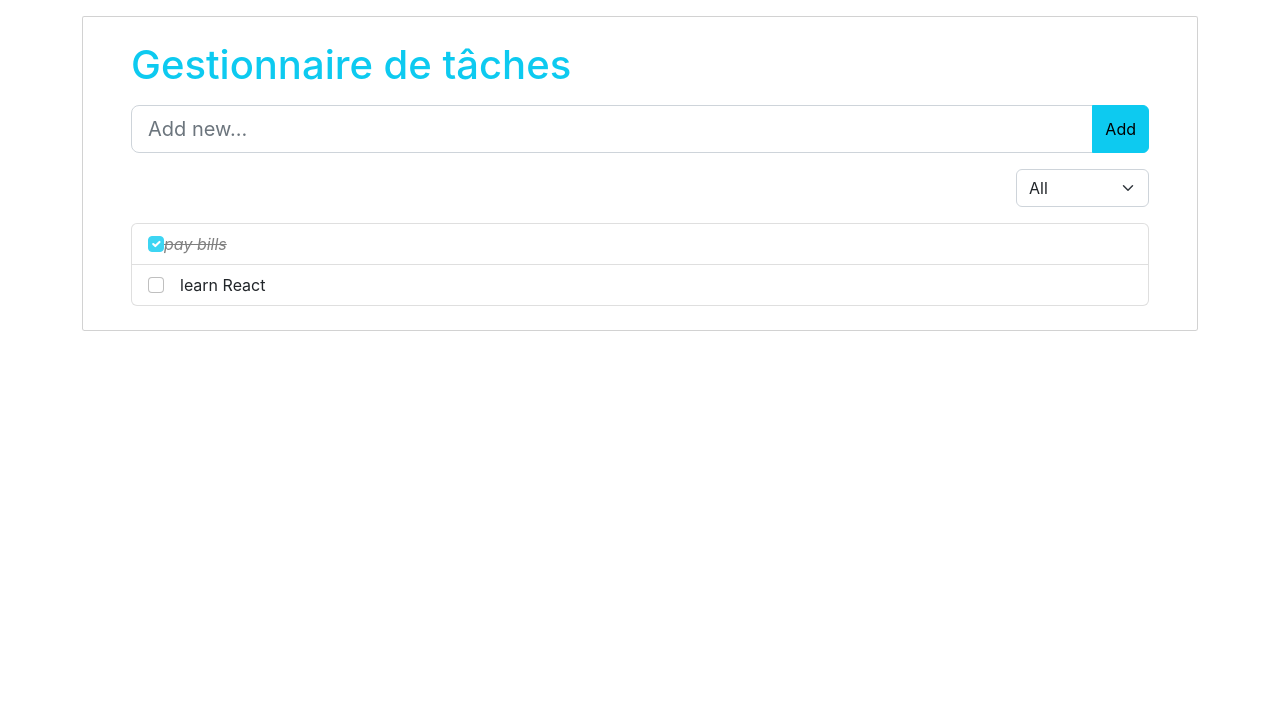
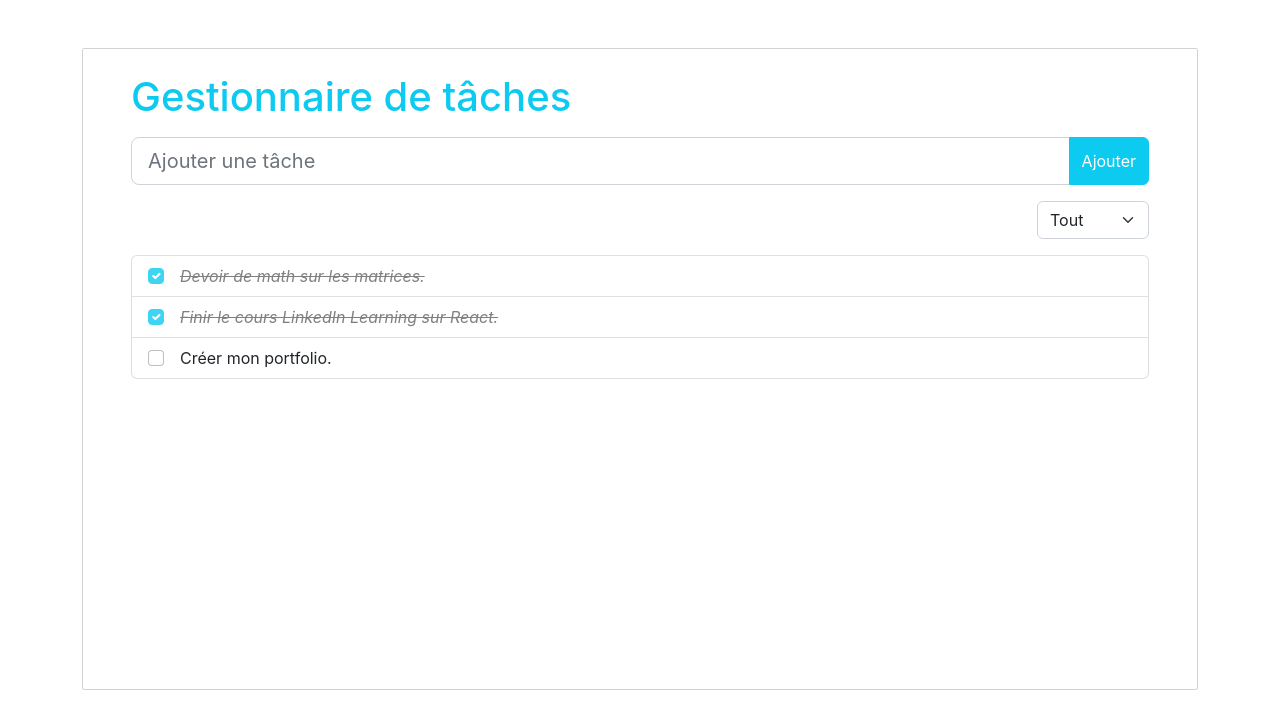
Before and after one commit to YousLa/Gestionnaire-de-taches, a React (Create React App) app: page / in a window 1280 px wide. Shown: the top 728 px of the page. Built offline with nearby package versions, Linux system fonts and the light colour scheme.

Commit message:
Commentaires de fin

```diff
--- a/src/App.css
+++ b/src/App.css
@@ -28,6 +28,9 @@
   width: auto;
 }
 
+.card-body {
+  min-height: 80vh;
+}
 
 .form-check-input:checked {
   background-color: #3dd5f3;
--- a/src/App.js
+++ b/src/App.js
@@ -1,20 +1,13 @@
-// ^ useState : Hook pour gérer les états dans le composants fonctionnels.
-// ^ usemMemo : Hook pour mémoriser la valeur calculée entre les rendus.
-// ^ useRef : Hook pour créer une référence mutable qui persiste à travers les rendus.
-// ^ forwardRed : Fonction pour transférer les références aux composants enfants.
-// ^ useReducer : Hook pour gérer les états avec des actions et un reducer.
-// ^uuid : Bibliothèque pour générer des identifiants uniques.
+// * Ces lignes importent les composants nécessaires depuis les fichiers correspondants et une feuille de style.
 import Select from "./components/Select";
 import Form from "./components/Form";
 import List from "./components/List";
 import './App.css';
 
-
-
 // ^ Composant fonctionnel => Container | qui représente un conteneur stylisé avec des props => {title} & {children}
 const Container = ({ children, title }) => {
   return (
-    <div className="container py-3">
+    <div className="container py-md-5 py-3">
       <div className="row d-flex justify-content-center align-items-center h-100">
         <div className="col">
           <div className="card" id="list1" style={{ borderRadius: ".15rem" }}>
@@ -29,7 +22,7 @@ const Container = ({ children, title }) => {
 }
 
 
-// ^ Composant principal => App |
+// ^ Composant principal de l'application => App | il utilise le composant => Container | avec à l'intérieur les composants Form | Select | List
 function App({ }) {
   return (
     <Container title="Gestionnaire de tâches">
--- a/src/components/Form.js
+++ b/src/components/Form.js
@@ -1,12 +1,25 @@
+// ^ usemMemo : Hook pour mémoriser la valeur calculée entre les rendus.
+// ^ useRef : Hook pour créer une référence mutable qui persiste à travers les rendus.
+// ^ uuid : Bibliothèque pour générer des identifiants uniques.
+// ^ useAppContext : est un hook personnalisé utilisé pour accéder au contexte de l'application.
+
 import { useMemo, useRef } from "react";
 import { v4 as uuid } from "uuid";
 import { useAppContext } from '../context';
 
-// ^ Composant fonctionnel => Form | avec un formulaire pour ajouter de nouvelles tâches.
+// * Composant fonctionnel => Form | avec un formulaire pour ajouter de nouvelles tâches.
 const Form = () => {
+
+    // * On utilise => useRef | pour créer une référence mutable => ref | qui sera attachée à l'élément d'entrée du formulaire.
     const ref = useRef();
+
+    // * On utilise useAppContext pour obtenir l'état global => state | et la fonction de dispatch à partir du contexte de l'application
     const { state, dispatch } = useAppContext()
+
+    // * handleOnChange gère les changements de l'entrée du formulaire et dispatche une action de type => change | avec la nouvelle valeur
     const handleOnChange = e => dispatch({ type: "change", payload: { value: e.target.value } });
+
+    // * handleOnSubmit gère la soumission du formulaire. Si l'entrée est valide, il dispatche une action de type => submit | avec une nouvelle tâche contenant un identifiant unique généré par => uuid |, le contenu de l'entrée et l'état "done" inital à false.
     const handleOnSubmit = e => {
         e.preventDefault();
         if (isValid) {
@@ -14,18 +27,21 @@ const Form = () => {
             ref.current.value = null;
         }
     }
+
+    // * Utilise => useMemo | pour mémoriser la validité de l'entrée. Il est vrai si => state.input | n'est pas vide, sinon c'est faux.
     const isValid = useMemo(() => !!state.input, [state.input]);
+
+    // * Le rendu du formulaire consiste en un formulaire HTML avec un champ d'entrée et un bouton d'envoi. L'élément d'entrée utilise => ref pour pouvoir être manipulé impérativement, et le bouton déclence la fonction => handleOnSubmit lorsqu'il est cliqué.
     return (
-
         <form className="input-group mb-3" onSubmit={handleOnSubmit}>
             <input
                 ref={ref}
                 type="text"
                 className="form-control form-control-lg mx-0"
-                placeholder="Add new..."
+                placeholder="Ajouter une tâche"
                 style={{ height: "max-content" }}
                 onChange={handleOnChange} />
-            <button type="submit" className="btn btn-info">Add</button>
+            <button type="submit" className="btn btn-info text-white">Ajouter</button>
         </form>
     )
 }
--- a/src/components/List.js
+++ b/src/components/List.js
@@ -1,15 +1,22 @@
+// ^ On importe le hook => useAppContext | depuis le fichier de contexte => context.js | car Select utilise le contexte de l'application pour accéder à l'état global et à la fonction de dispatch.
 import { useAppContext } from '../context';
 
 // ^ Composant fonctionnel => Item | pour représenter une tâche dans la liste avec une case à cocher.
-// fonction onCheck utilisé ici en prop onCheckI => error
+// * Le composant => Item | prend trois propriétés => id, content, done | qui représentent une tâche.
 function Item({ id, content, done }) {
+
+    // * On utilise le hook => useAppContext | pour obtenir le dispatch à partir du contexte de l'application.
     const { dispatch } = useAppContext();
 
+    // * On gère le changement d'état de la case à cocher. Lorsque la case à cocher est cochée ou décochée, cela dispatche une action de cocher. Lorsque la case à cocher est cochée ou décochée, cela dispatche une action de type => check | avec l'id de la tâche et le nouvel état de la case à cocher.
     const handleOnCheck = e => {
-        dispatch({ type: "check", payload: { id, boolH: e.target.checked } })
+        dispatch({ type: "check", payload: { id, bool: e.target.checked } })
     }
 
-    const isDone = done ? "mmx-3 item-done" : "mx-3";
+    // * On détermine la classe CSS à appliquer en fonction de l'état de la tâche => done |.
+    const isDone = done ? "mx-3 item-done" : "mx-3";
+
+    // * Le rendu du composant est un élément li représentant une tâche. Il contient une case à cocher avec un label invisible, dont l'état est déterminé par la propriété => done. Lorsque la case à cocher change, la fonctione => handleOnCheck est appelée. Ensuite, il y a un élément span contenant le contenu d ela tâche avce une classe CSS conditionnelle => isDone basée sur l'état de la tâche.
     return (
         <li className="list-group-item">
             <input className="form-check-input" type="checkbox" aria-label="..." checked={done} onChange={handleOnCheck} />
@@ -18,12 +25,14 @@ function Item({ id, content, done }) {
     )
 }
 
-// ^ Composant fonctionnel => List | pour représenter la liste complète de tâches
-function List({ }) {
+// ^ Composant fonctionnel => List | pour représenter la liste complète de tâches ne prend pas de propriétés epxlicites.
+function List() {
+    // * on utilise le hook => useAppContext | pour obtenir l'état global => state | à partir du contexte de l'application
     const { state } = useAppContext();
 
     return (
         <ul className="list-group">
+            {/* li générés en utilisant map sur le tableau state.items. Chaque élément Item est rendu avec les propriétés de la tâche (id,, contenu, état). La clé est définice comme l'id de la tâche pour aider React à identifier et gérer efficacement les éléments de la liste. */}
             {state.items.map(item => <Item key={item.id} {...item} />)}
         </ul>
     )
--- a/src/components/Select.js
+++ b/src/components/Select.js
@@ -1,15 +1,25 @@
+// ^ On importe le hook => useAppContext | depuis le fichier de contexte => context.js | car Select utilise le contexte de l'application pour accéder à l'état global et à la fonction de dispatch.
 import { useAppContext } from '../context';
 
-// ^ Composant fonctionnel => Select | pour sélectionner dans le menu déroulant "All" et "Completed"
+// ^ Composant fonctionnel => Select | pour sélectionner dans le menu déroulant "Tout" et "Terminé"
 function Select() {
-    const options = ["All", "Completed"];
+    // * On utilise le hook => useAppContext pour obtenir le dispatch à partir du contexte de l'application.
     const { dispatch } = useAppContext();
+
+    // * On définit un tableau => options | avec les valeurs "Tout" et "Terminé". Ces options seront utilisées pour le menu déroulant.
+    const options = ["Tout", "Terminé"];
+
+    // * On gère les changements de sélection dans le menu déroulant. Lorsqu'une option est sélectionnée, elle dispatche une action de type => select | avec l'option sélectionnée comme payload.
     const handleOnSelect = e => {
         dispatch({ type: "select", payload: { option: e.target.value } })
     }
+
     return (
         <div className="d-flex justify-content-end align-items-center my-3 ">
             <select onChange={handleOnSelect} className="select form-select form-control form-control-sm">
+                {/* Cela utilisé la méthode => map | sur le tableau => otpions | pour créer un ensemble d'éléments <option> dans le JSX de React. */}
+                {/* map est une méthode  de tableau en JavaScript qui itère sur chaque élément du tableau et renvoie un nouveau tableau résultant de l'application d'une fonction à chaque élément. */}
+                {/* Ici, on itère sur chaque élément => option | est transformée en un élément  <option> dans le JSX de React */}
                 {options.map(option => <option key={option} value={option}>{option}</option>)}
             </select>
         </div>
--- a/src/context.js
+++ b/src/context.js
@@ -1,14 +1,20 @@
+// & Ce fichier définit un contexte React pour gérer l'état global de l'application à l'aide du hook => useReducer. il utilise également les hooks => createContext & useContext | pour créer et consommer le contexte, ainsi que les composants <Provider> et <Consumer> pour fournir et consommer les valeurs du contexte.
+
+// ^ useReducer : Hook pour gérer les états avec des actions et un reducer.
 import { createContext, useReducer, useContext } from "react"
 
+// ^ createContext crée un objet de contexte React, et Provider et Consumer sont extraits de cet objet.
 const Context = createContext();
 const { Provider, Consumer } = Context;
 
+// ^ todos = Liste de tâche initial
 const todos = [
-    { id: 1, content: "pay bills", done: true },
-    { id: 2, content: "learn React", done: false },
+    { id: 1, content: "Devoir de math sur les matrices.", done: true },
+    { id: 2, content: "Finir le cours LinkedIn Learning sur React.", done: true },
+    { id: 3, content: "Créer mon portfolio.", done: false },
 ];
 
-// ^ initialState : Etat initial de l'application avec une liste de tâches (items), une liste complètes de tâches (all) et l'entrée utilisateur (input).
+// ^ initialState : Etat initial de l'application avec une liste de tâches (items), une liste complètes de tâches (all), des options pour le menu déroulant et l'entrée utilisateur (input).
 const initialState = {
     // * Items : est un tableau qui contient des objets représentant des tâches.
     // * Propriétés :
@@ -19,12 +25,12 @@ const initialState = {
     // * All : est également un tableau de tâches conenant toutes les tâches
     all: todos,
 
-    options: ["All", "Completed"],
+    options: ["Tout", "Terminé"],
     // * input : Cette propriété est initialement définie sur => null |
     input: null
 }
 
-// ^ Fonction de réduction qui spécifie comment l'état de l'application évolue en réponses à des actions.
+// ^ Fonction de réduction qui spécifie comment l'état de l'application évolue en réponses aux actions. Chaque case du switch gère une action spécifique.
 // * Le paramètre => state | représente l'état actuel de l'application, et => action | est un objet qui décrit quelle action doit être effectuée.
 function reducer(state, action) {
     // Lié avec les fonctions fleché => handleOnSubmit | handleOnChange | handleOnCheck | handleOnSelect
@@ -61,23 +67,36 @@ function reducer(state, action) {
             const filtered = state.items.filter(item => item.done);
             return {
                 ...state,
-                items: action.payload.option === "Completed" ? filtered : state.all,
+                items: action.payload.option === "Terminé" ? filtered : state.all,
             }
         default:
             throw new Error();
     }
 }
 
+// ^ AppProvider est un composant fonctionnel qui prendre un seul argument => children | représentant les éléments enfants à envelopper dans le contexte. Il utilise le => Provider | du contexte pour envelopper ses enfants avec le contexte global, en fournissant state et dispatch comme valeurs du contexte.
 const AppProvider = ({ children }) => {
+
+    // * On utilise le hook => useReducer | pour créer un état => state et une fonction dispatch, en utilisant le réducteur => reducer | et l'état initial => initialState.
     const [state, dispatch] = useReducer(reducer, initialState);
+
+    // *On renvoie le composant <Provider> du contexte, en lui fournissant comme valeur le state et la fonction dispatch générés par le hook => useReducer |. Les éléments enfants sont enveloppés dans ce contexte, leur donnat accès aux valeurs du contexte.
     return <Provider value={{ state, dispatch }}>{children}</Provider>
 }
 
+// ^ withContext est un Higher-Order Component (HOC) qui prend un composant => Component et renvoie une fonction qui prend de propriétés. Ce HOC est utilisé pour envelopper d'autres composants avec le contexte.
 export const withContext = Component => props => {
+
+    // * On utilise le Consumer du contexte pour consommer les valeurs du contexte => value | et les transmet au composant enveloppé => Component |. Les propriétés originales => props | sont également transmises.
     return <Consumer>{value => <Component {...value} {...props} />}</Consumer>
 }
 
+// ^ useAppContext est un hook utilitaire qui utilise => useContext | pour récupérer les valeurs du contexte.
 export const useAppContext = () => {
+
+    // ^ Ce hook renvoie directement l'objet de valeurs du contexte (dans ce cas, state et dispatch)
     return useContext(Context)
 }
+
+// ^ On exporte le composant AppProvider, ce qui permet de l'utiliser pour englober l'ensemble de l'application avec le contexte global.
 export default AppProvider;
```
